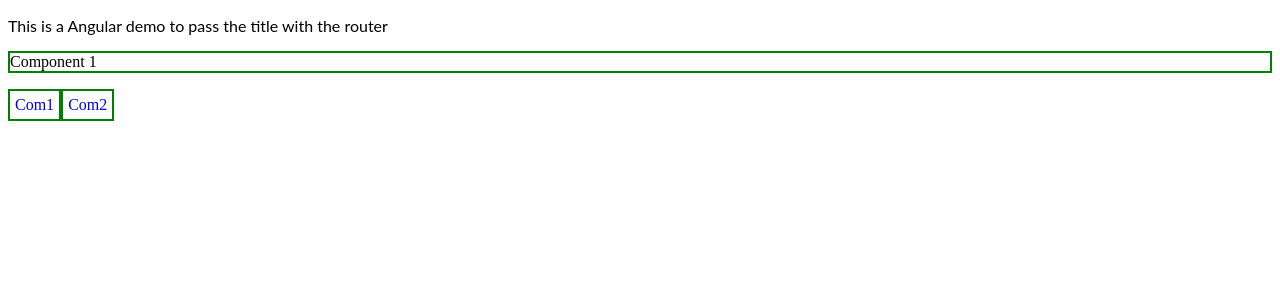
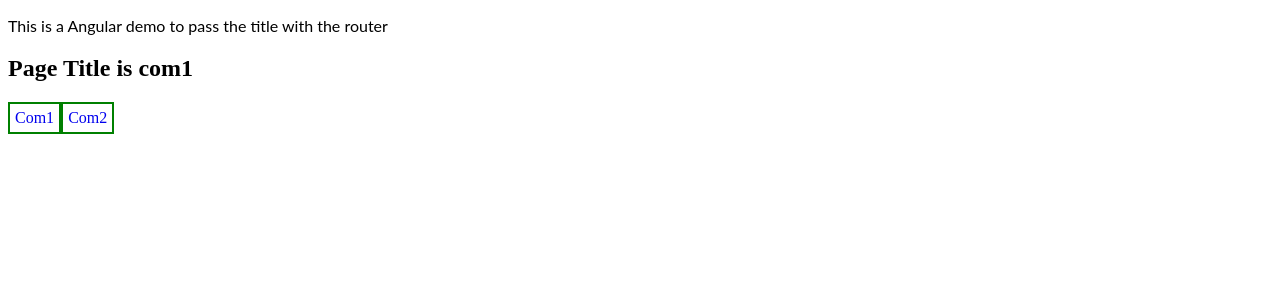
Before and after one commit to piskun-beep/angular-ivy-42sby5, an Angular app: page /com1 in a window 1280 px wide. Shown: the top 300 px of the page. Built offline with nearby package versions, Linux system fonts and the light colour scheme.

Commit message:
1 file modified

```diff
--- a/src/app/com1/com1.component.ts
+++ b/src/app/com1/com1.component.ts
@@ -1,10 +1,19 @@
 import { Component } from '@angular/core';
+import { Title } from '@angular/platform-browser';
 
 @Component({
   selector: 'app-com1',
   templateUrl: './com1.component.html',
-  styleUrls: ['./com1.component.css']
+  styleUrls: ['./com1.component.css'],
+  template: `<h2>Page Title is com1</h2>`
 })
 export class Com1Component {
-  constructor() { }
+  title = 'One Component Title';
+
+  constructor(private titleService:Title){
+  }
+
+  ngOnInit() {
+    this.titleService.setTitle(this.title);
+  }
 }
```
